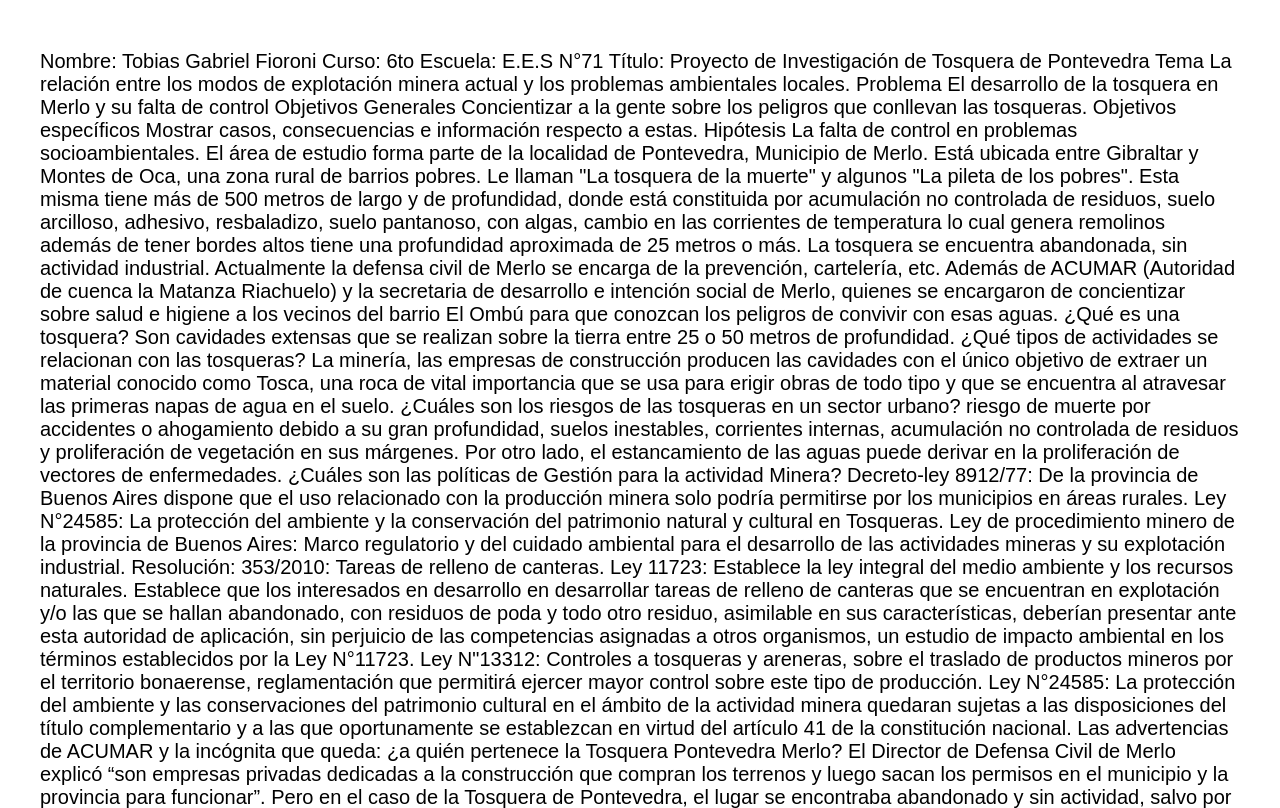
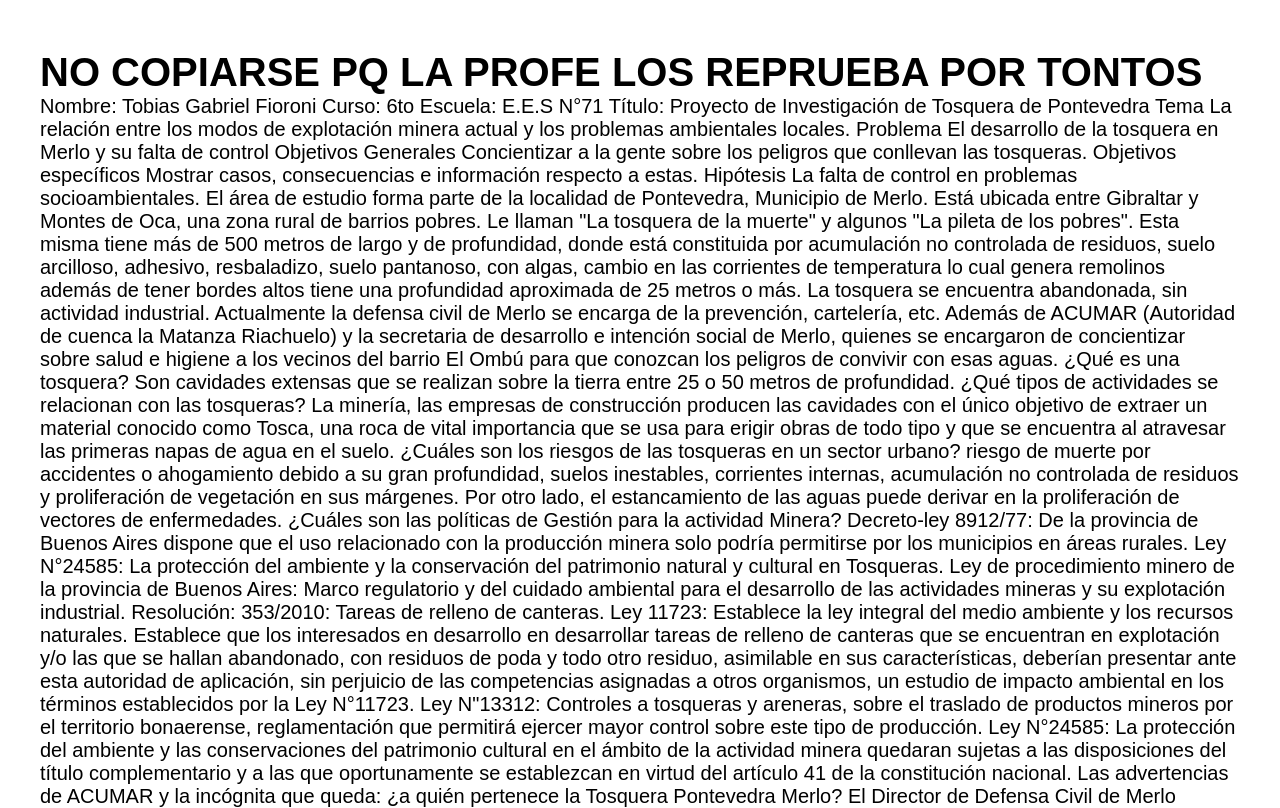
Before and after one commit to tosquera-tobigfioroni/tobigfioroni-tosquera.github.io, a plain HTML site: page index.html in a window 1280 px wide. Shown: the top 808 px of the page. Drawn offline with Linux system fonts and the light colour scheme.

Commit message:
Update index.html

```diff
--- a/index.html
+++ b/index.html
@@ -7,7 +7,9 @@
     <link rel="stylesheet" href="style.css">
     <title>Proyecto de Investigación: Tosqueras</title>
 </head>
-<body><p>
+<body>
+    <h1>NO COPIARSE PQ LA PROFE LOS REPRUEBA POR TONTOS</h1>
+    <p>
     Nombre: Tobias Gabriel Fioroni
 Curso: 6to
 Escuela: E.E.S N°71
```
